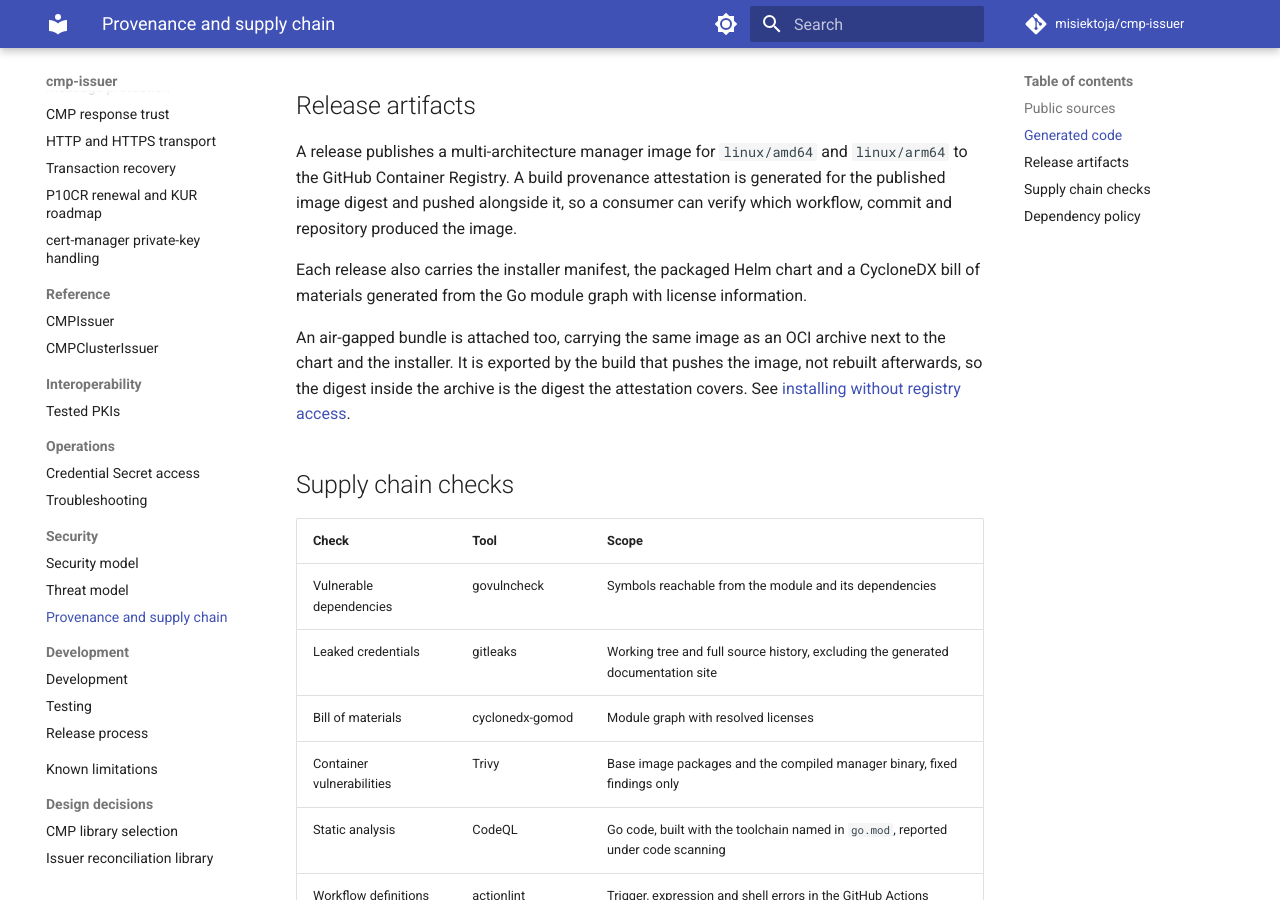
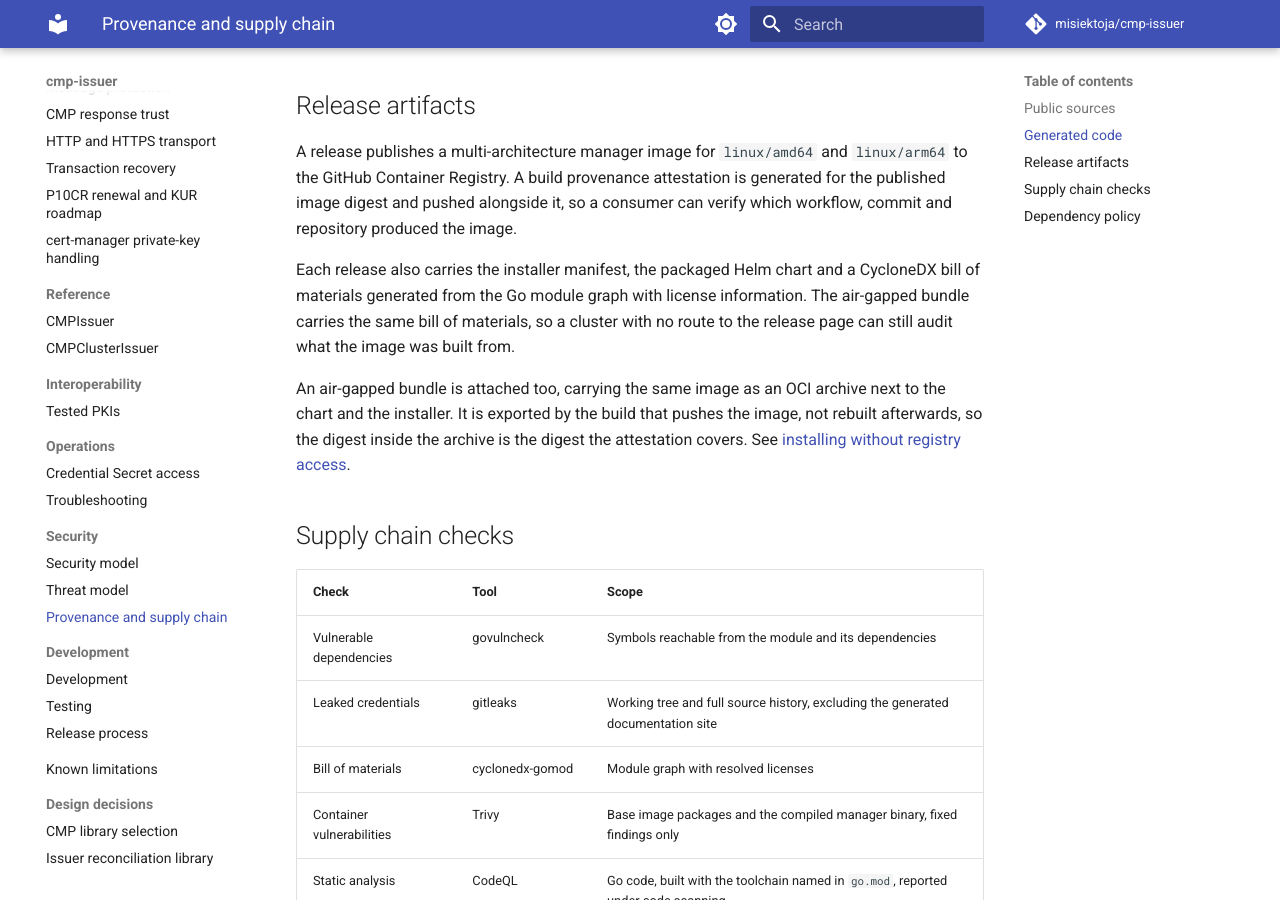
Before and after one commit to misiektoja/cmp-issuer, an MkDocs documentation site: the page built from docs/provenance.md, in a window 1280 px wide and 900 px high, scrolled down 1254 px. Built offline with MkDocs 1.6.1 and Material for MkDocs 9.7.7, drawn with Linux system fonts in a browser that asks for light colours; comment, search, counter and statistics services are not loaded.

Commit message:
docs(provenance): note that the air-gapped bundle carries the bill of materials

```diff
--- a/docs/provenance.md
+++ b/docs/provenance.md
@@ -27,7 +27,7 @@ Kubebuilder v4.15.0 generated the initial Go project layout. Kubernetes API deep
 
 A release publishes a multi-architecture manager image for `linux/amd64` and `linux/arm64` to the GitHub Container Registry. A build provenance attestation is generated for the published image digest and pushed alongside it, so a consumer can verify which workflow, commit and repository produced the image.
 
-Each release also carries the installer manifest, the packaged Helm chart and a CycloneDX bill of materials generated from the Go module graph with license information.
+Each release also carries the installer manifest, the packaged Helm chart and a CycloneDX bill of materials generated from the Go module graph with license information. The air-gapped bundle carries the same bill of materials, so a cluster with no route to the release page can still audit what the image was built from.
 
 An air-gapped bundle is attached too, carrying the same image as an OCI archive next to the chart and the installer. It is exported by the build that pushes the image, not rebuilt afterwards, so the digest inside the archive is the digest the attestation covers. See [installing without registry access](installation.md#install-without-registry-access).
 
```
